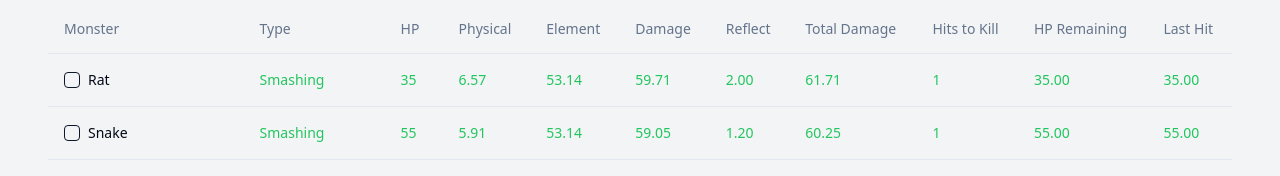
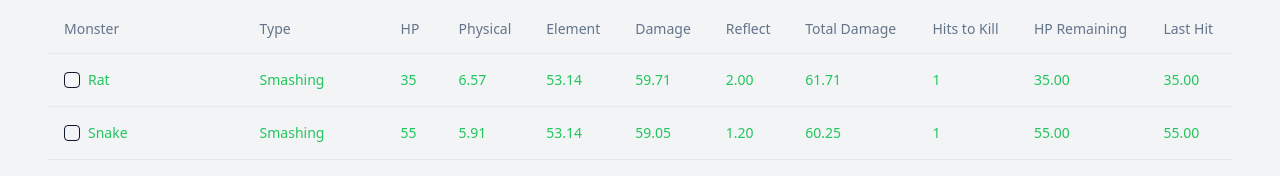
Before and after one commit to bensoro2/monster-math-magic-02, a React (Vite) app: page / in a window 1280 px wide. Shown: the part 619-795 px from the top of the page. Built offline with nearby package versions, Linux system fonts and the light colour scheme.

Commit message:
Change Font Color for Hits to Kill
Updated the font color of the "Hits to Kill" data in the Monster Damage Calculator to enhance visibility based on the calculated value.
[skip gpt_engineer]

```diff
--- a/src/components/MonsterDamageCalculator.jsx
+++ b/src/components/MonsterDamageCalculator.jsx
@@ -140,7 +140,7 @@ const MonsterDamageCalculator = () => {
                       checked={checkedMonsters[monster.name] || false}
                       onCheckedChange={() => handleMonsterCheck(monster.name)}
                     />
-                    <label htmlFor={`check-${monster.name}`}>{monster.name}</label>
+                    <label htmlFor={`check-${monster.name}`} className={colorClass}>{monster.name}</label>
                   </div>
                 </TableCell>
                 <TableCell className={colorClass}>{monster.type}</TableCell>
```
